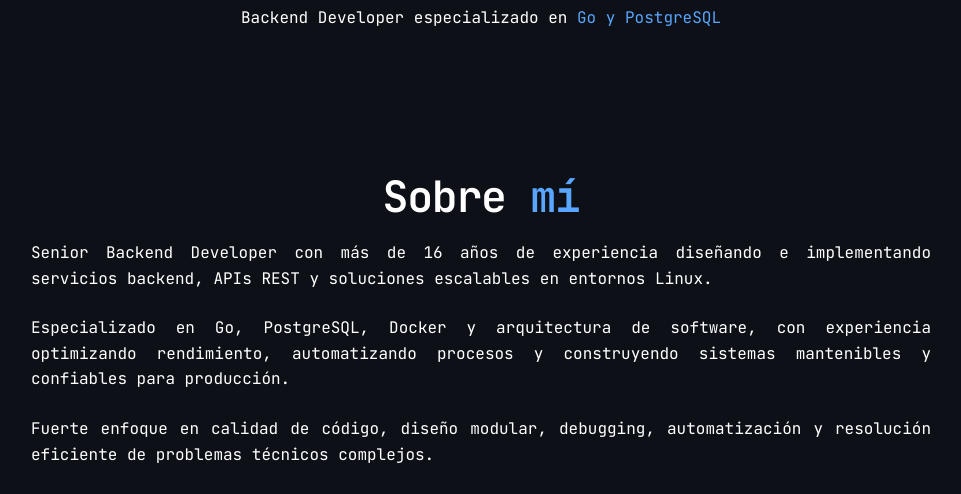
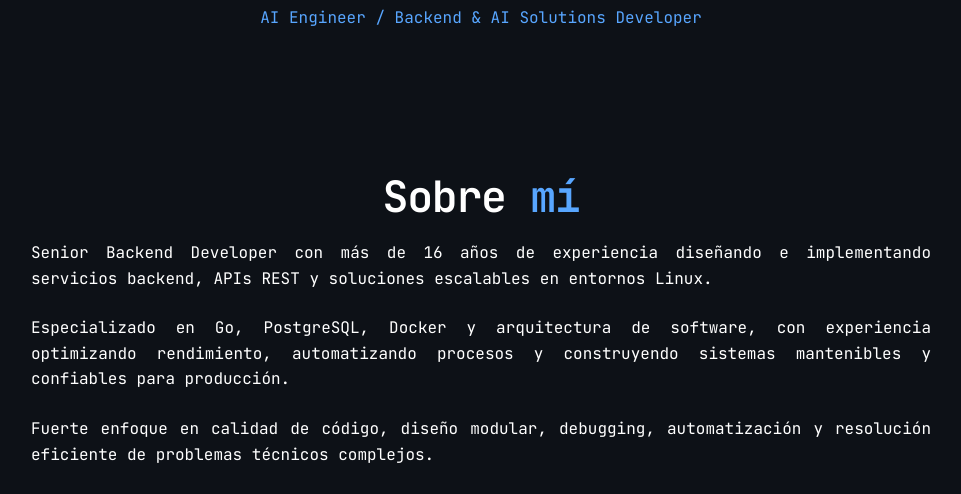
Before and after one commit to wfrs-dev/wfrs-dev.github.io, a plain HTML site: page index.html in a window 1280 px wide. Shown: the part 306-800 px from the top of the page, without its empty margins (159-1120 px from the left). Drawn offline with Linux system fonts and the light colour scheme; a web font is replaced by a local one.

Commit message:
feat: Actualizar cargo

```diff
--- a/index.html
+++ b/index.html
@@ -31,8 +31,7 @@
 					Walter Fabián <span class="txt-primary">Rodríguez Salazar</span>
 				</h1>
 				<p>
-					Backend Developer especializado en
-					<span class="txt-primary">Go y PostgreSQL</span>
+					<span class="txt-primary">AI Engineer / Backend & AI Solutions Developer</span>
 				</p>
 			</header>
 
```
